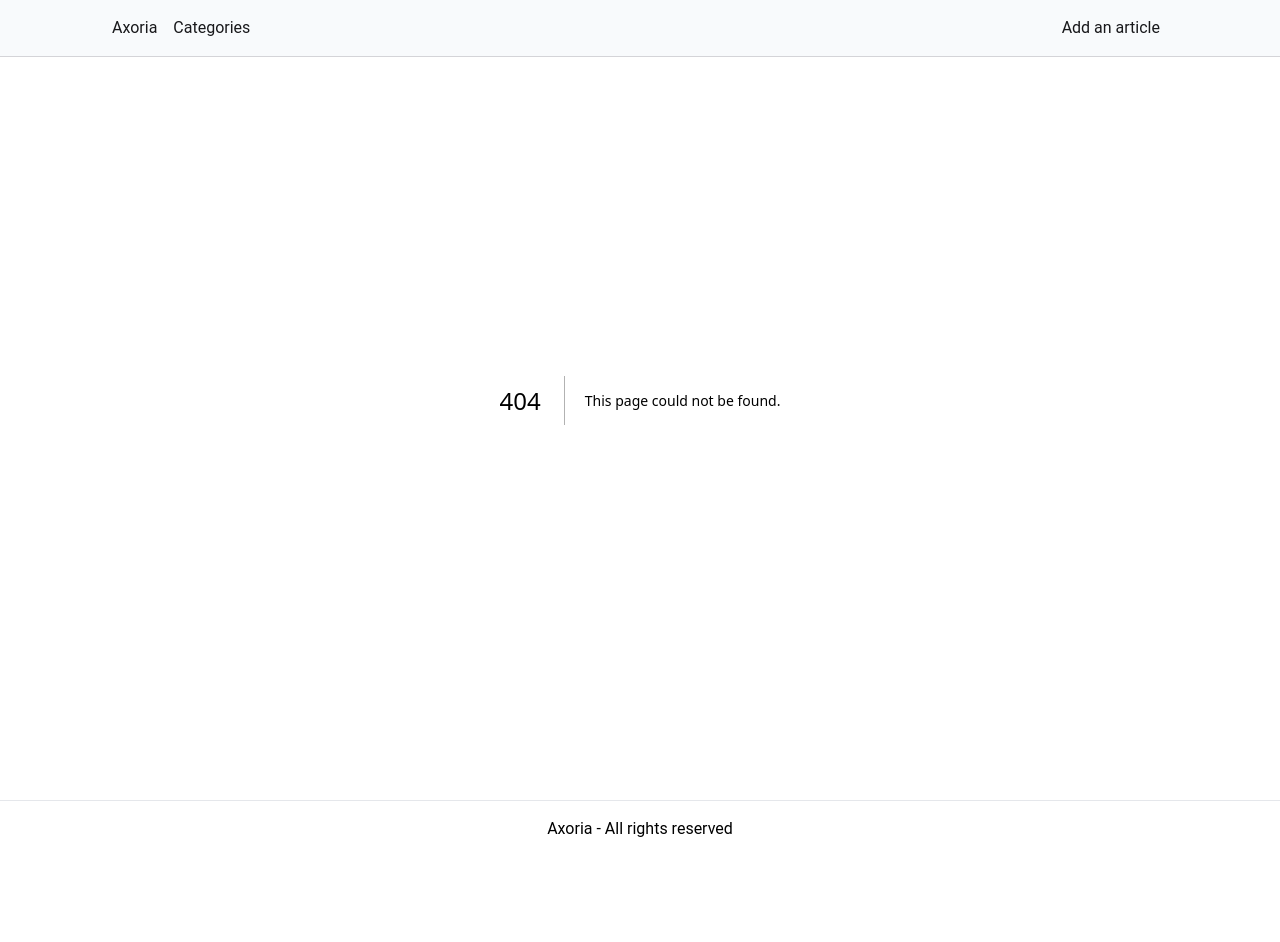
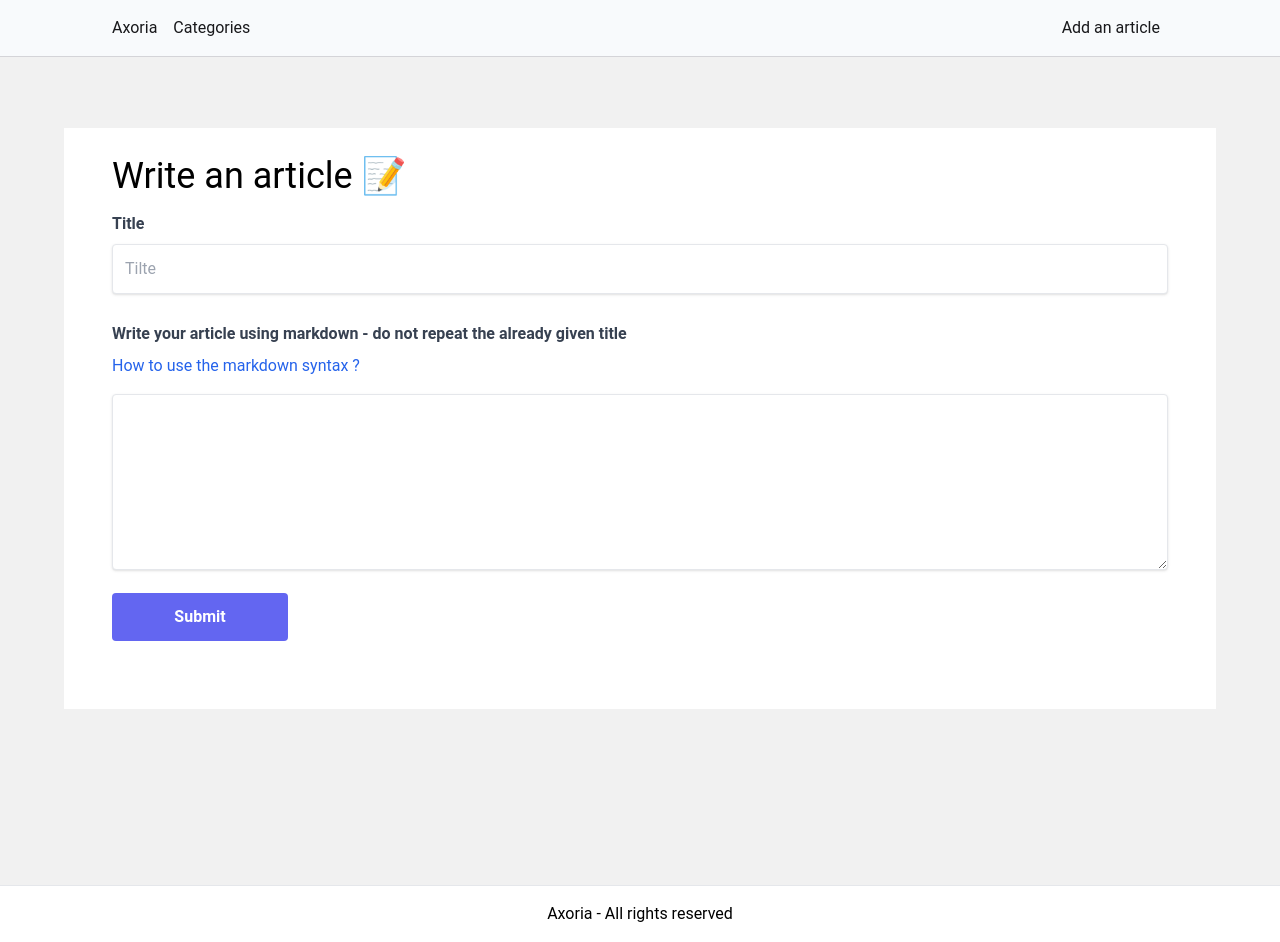
Before and after one commit to Slim-coder20/axoria-blog, a Next.js app: page /dashboard/create in a window 1280 px wide. Before the commit this address had no page. Before the commit the page ends 857 px from the top, so only its background shows below. Built offline with nearby package versions, Linux system fonts and the light colour scheme.

Commit message:
Mise en place du formulaire pour la créationd des articles

```diff
--- /dev/null
+++ b/src/app/dashboard/create/page.jsx
@@ -0,0 +1,52 @@
+"use client";
+export default function page() {
+  function handleSubmit(e) {
+    e.preventDefault();
+
+    const formData = new FormData(e.target)
+    for(const [key, value] of formData.entries()){
+      console.log(key, value);
+    }
+  }
+  return (
+    <main className="u-main-container bg-white p-7 mt-32 mb-44">
+      <h1 className=" text-4xl mb-4">Write an article 📝</h1>
+      <form onSubmit={handleSubmit} className=" pb-6">
+        <label htmlFor="title" className="f-label">
+          Title
+        </label>
+        <input
+          type="text"
+          name="title"
+          className=" shadow border rounded w-full p-3 mb-7 text-gray-700 focus:outline-slate-400"
+          id="title"
+          placeholder="Tilte"
+          required
+        />
+        <label htmlFor="markdownArticle" className="f-label">
+          Write your article using markdown - do not repeat the already given
+          title
+        </label>
+        <a
+          href="https://www.markdownguide.org/cheat-sheet/"
+          target="_blank"
+          className=" block mb-4 text-blue-600"
+        >
+          How to use the markdown syntax ?
+        </a>
+        <textarea
+          name="markdownArticle"
+          id="markdownArticle"
+          required
+          className=" min-h-44 text-xl shadow
+          appearance-none border rounded w-full p-8 text-gray-700 mb-4 focus:outline-slate-400 "
+        ></textarea>
+        <button className="min-w-44 bg-indigo-500 py-3 px-4 rounded text-white hover:bg-indigo-700 font-bold border-none mb-4">Submit</button>
+      </form>
+    </main>
+  );
+}
+
+
+// slimabida21_db_user
+// abi123
--- a/src/app/globals.css
+++ b/src/app/globals.css
@@ -31,3 +31,8 @@
 .t-main-subtitle {
   @apply mb-12 text-zinc-700;
 }
+
+/*  Form */
+.f-label{
+  @apply block mb-2 text-gray-700 font-semibold;
+}
```
